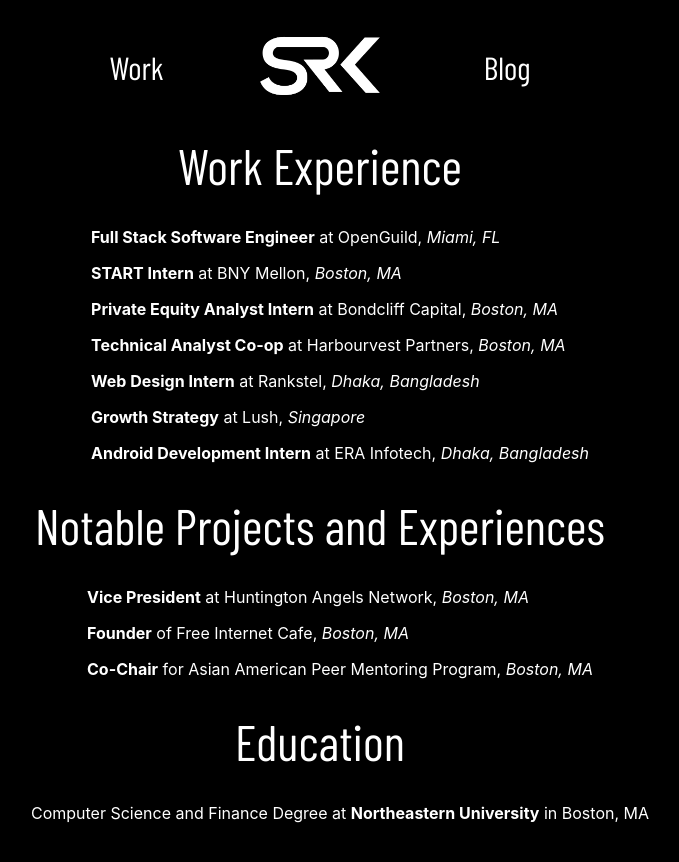
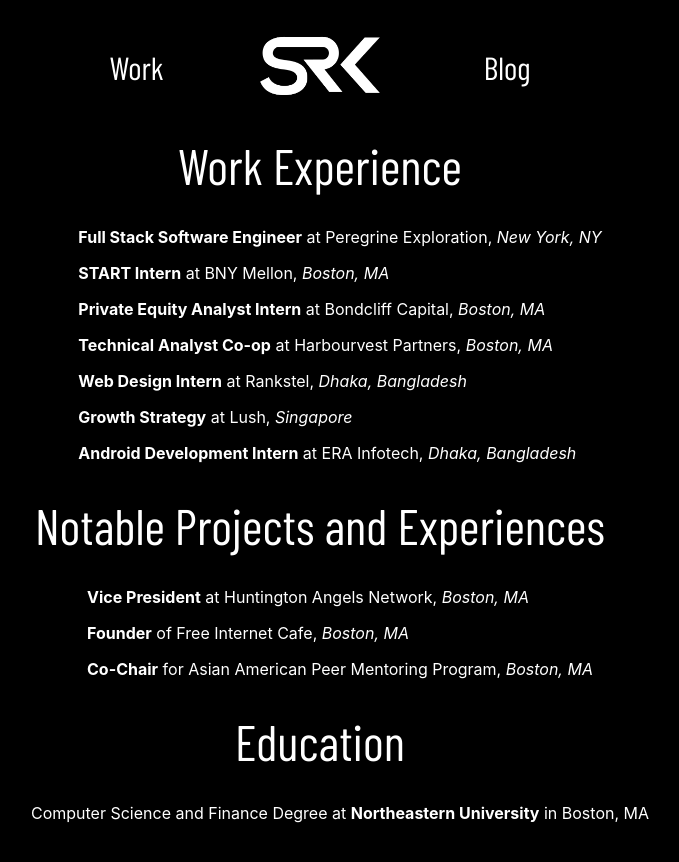
Before and after one commit to shaunkh/shaunkh.github.io, a React (Create React App) app: page /work in a window 1280 px wide. Shown: the top 862 px of the page, without its empty margins (320-999 px from the left). Built offline with nearby package versions, Linux system fonts and the light colour scheme; a web font is replaced by a local one.

Commit message:
Update Work.js

```diff
--- a/src/components/pages/Work.js
+++ b/src/components/pages/Work.js
@@ -7,7 +7,7 @@ function Work() {
       <div className="about-div">
         <ul className="about-tldr">
           <p>
-            <b>Full Stack Software Engineer</b> at OpenGuild, <i>Miami, FL</i>
+            <b>Full Stack Software Engineer</b> at Peregrine Exploration, <i>New York, NY</i>
           </p>
           <p>
             <b>START Intern</b> at BNY Mellon, <i>Boston, MA</i>
```
